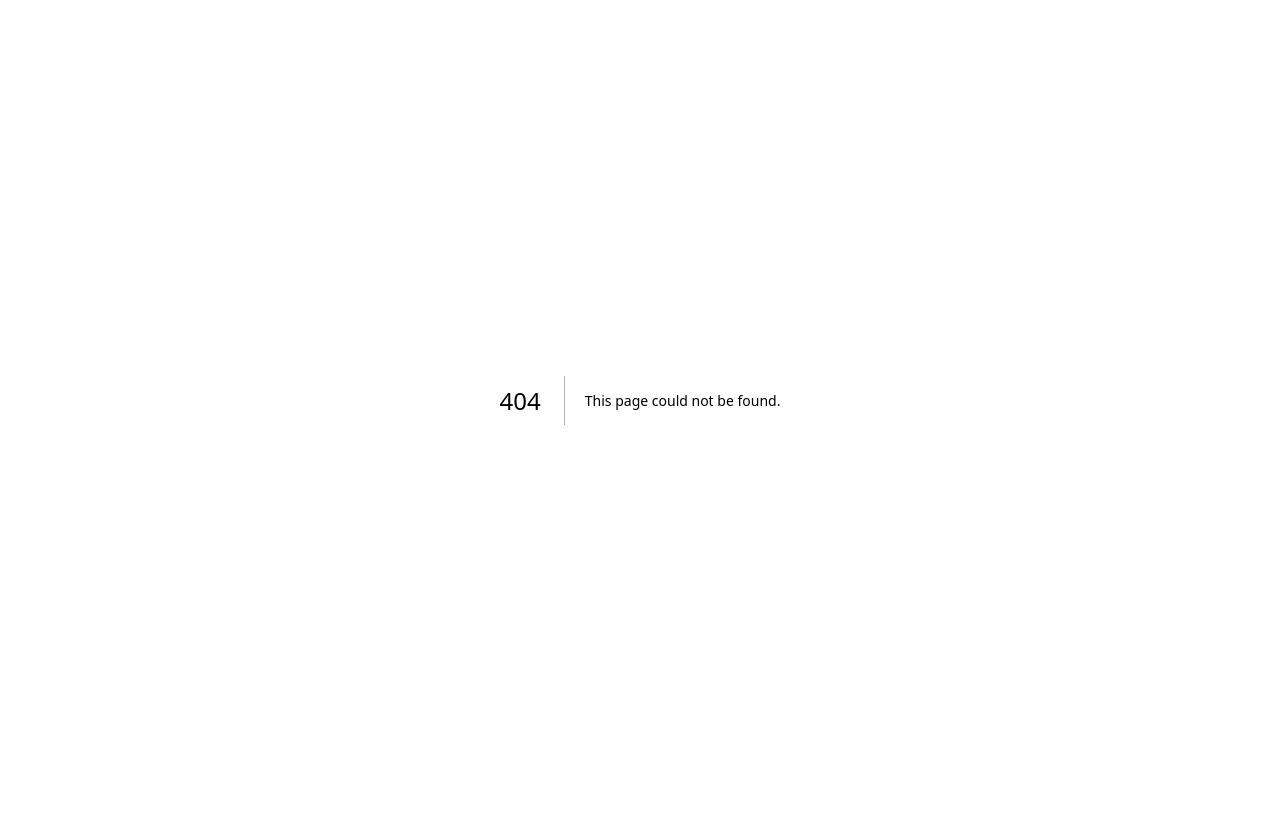
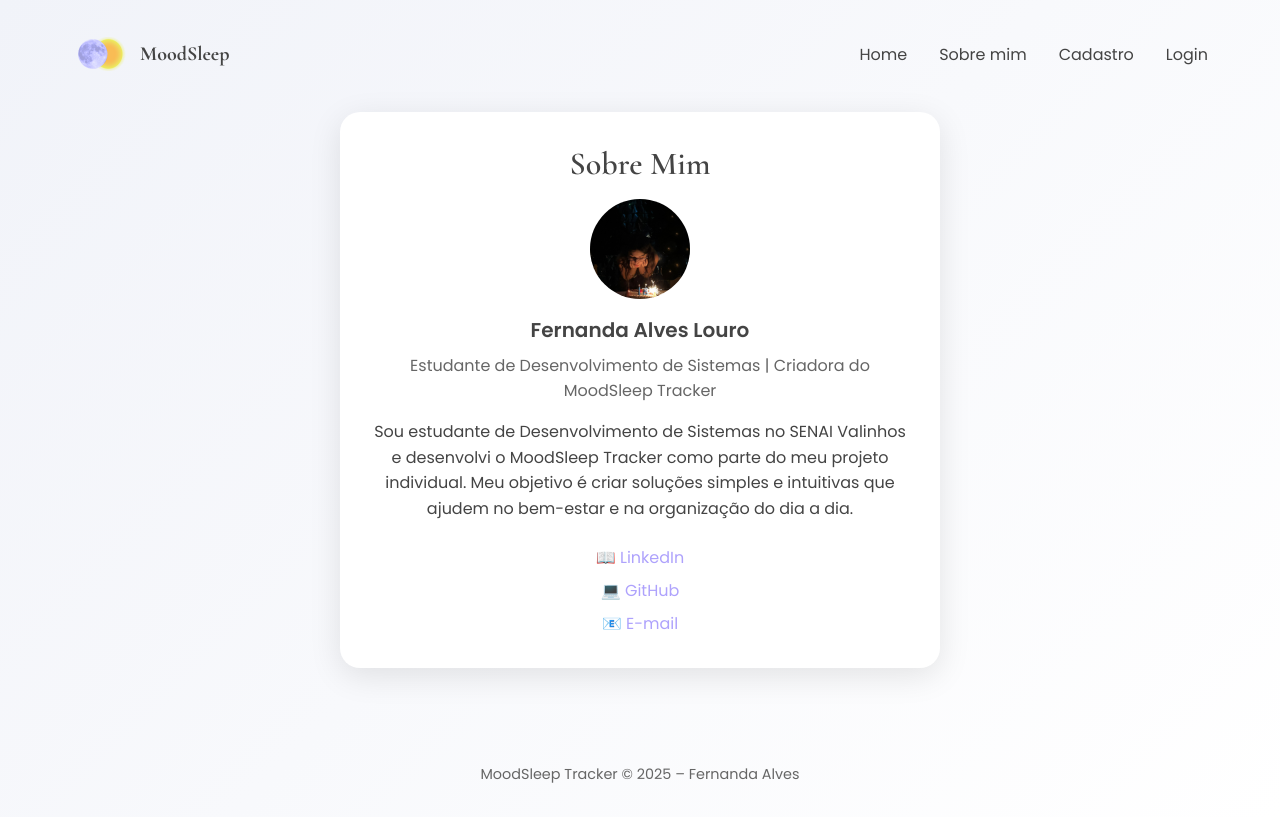
Before and after one commit to F3rNnd4/moodsleep-front, a Next.js app: page /sobre-mim in a window 1280 px wide. Before the commit this address had no page. Built offline with nearby package versions, Linux system fonts and the light colour scheme.

Commit message:
feat: create Sobre Mim page with profile details and styling

```diff
--- a/src/app/components/Header.jsx
+++ b/src/app/components/Header.jsx
@@ -20,7 +20,7 @@ export default function Header() {
           <a href="#" className={styles.navLink}>
             Home
           </a>
-          <a href="#" className={styles.navLink}>
+          <a href="/sobre-mim" className={styles.navLink}>
             Sobre mim
           </a>
           <a href="#" className={styles.navLink}>
--- /dev/null
+++ b/src/app/sobre-mim/page.jsx
@@ -0,0 +1,53 @@
+import Image from "next/image";
+import Header from "../components/Header";
+import styles from "./sobre-mim.module.css";
+
+export default function SobreMim() {
+  return (
+    <div className={styles.container}>
+      <Header />
+
+      <main className={styles.main}>
+        <section className={styles.profileCard}>
+          <h1 className={styles.title}>Sobre Mim</h1>
+          <div className={styles.avatar}>
+            <Image
+              src="/images/eu.jpeg"
+              alt="Foto de Fernanda"
+              layout="responsive"
+              priority
+              width={500}
+              height={500}
+            />
+          </div>
+          <h2 className={styles.name}>Fernanda Alves Louro</h2>
+          <p className={styles.role}>
+            Estudante de Desenvolvimento de Sistemas | Criadora do MoodSleep
+            Tracker
+          </p>
+          <p className={styles.description}>
+            Sou estudante de Desenvolvimento de Sistemas no SENAI Valinhos e
+            desenvolvi o MoodSleep Tracker como parte do meu projeto individual.
+            Meu objetivo é criar soluções simples e intuitivas que ajudem no
+            bem-estar e na organização do dia a dia.
+          </p>
+          <div className={styles.links}>
+            <a href="#" className={styles.link}>
+              📖 LinkedIn
+            </a>
+            <a href="#" className={styles.link}>
+              💻 GitHub
+            </a>
+            <a href="#" className={styles.link}>
+              📧 E-mail
+            </a>
+          </div>
+        </section>
+      </main>
+
+      <footer className={styles.footer}>
+        <p>MoodSleep Tracker © 2025 – Fernanda Alves</p>
+      </footer>
+    </div>
+  );
+}
--- /dev/null
+++ b/src/app/sobre-mim/sobre-mim.module.css
@@ -0,0 +1,96 @@
+.container {
+  min-height: 100vh;
+  background: linear-gradient(135deg, #F1F3F9 0%, #FFFFFF 100%);
+  position: relative;
+  overflow-x: hidden;
+}
+
+.main {
+  display: flex;
+  justify-content: center;
+  align-items: center;
+  padding: 4rem 2rem;
+}
+
+.profileCard {
+  background: #FFFFFF;
+  padding: 2rem;
+  border-radius: 20px;
+  text-align: center;
+  box-shadow: 0 8px 32px rgba(0, 0, 0, 0.1);
+  max-width: 600px;
+  margin-top: 3rem;
+}
+
+.title {
+  font-family: var(--font-cormorant);
+  font-size: 32px;
+  font-weight: 600;
+  color: #444444;
+  margin-bottom: 1rem;
+}
+
+.avatar {
+  width: 100px;
+  height: 100px;
+  background: #E0E0E0;
+  border-radius: 50%;
+  margin: 0 auto 1rem;
+}
+
+.avatar img {
+  width: 100%;
+  height: 100%;
+  object-fit: cover;
+  border-radius: 50%;
+  aspect-ratio: 1 / 1;
+}
+
+.name {
+  font-family: var(--font-poppins);
+  font-size: 20px;
+  font-weight: 600;
+  color: #444444;
+  margin-bottom: 0.5rem;
+}
+
+.role {
+  font-family: var(--font-poppins);
+  font-size: 16px;
+  color: #666666;
+  margin-bottom: 1rem;
+}
+
+.description {
+  font-family: var(--font-poppins);
+  font-size: 16px;
+  color: #444444;
+  line-height: 1.6;
+  margin-bottom: 1.5rem;
+}
+
+.links {
+  display: flex;
+  flex-direction: column;
+  gap: 0.5rem;
+}
+
+.link {
+  font-family: var(--font-poppins);
+  font-size: 1rem;
+  color: #AEA2FC;
+  text-decoration: none;
+  transition: color 0.3s ease;
+}
+
+.link:hover {
+  color: #7A5AF8;
+}
+
+.footer {
+  text-align: center;
+  padding: 2rem;
+  font-family: var(--font-poppins);
+  font-size: 0.9rem;
+  color: #666666;
+}
```
Also changed, not shown: public/images/eu.jpeg (added).
